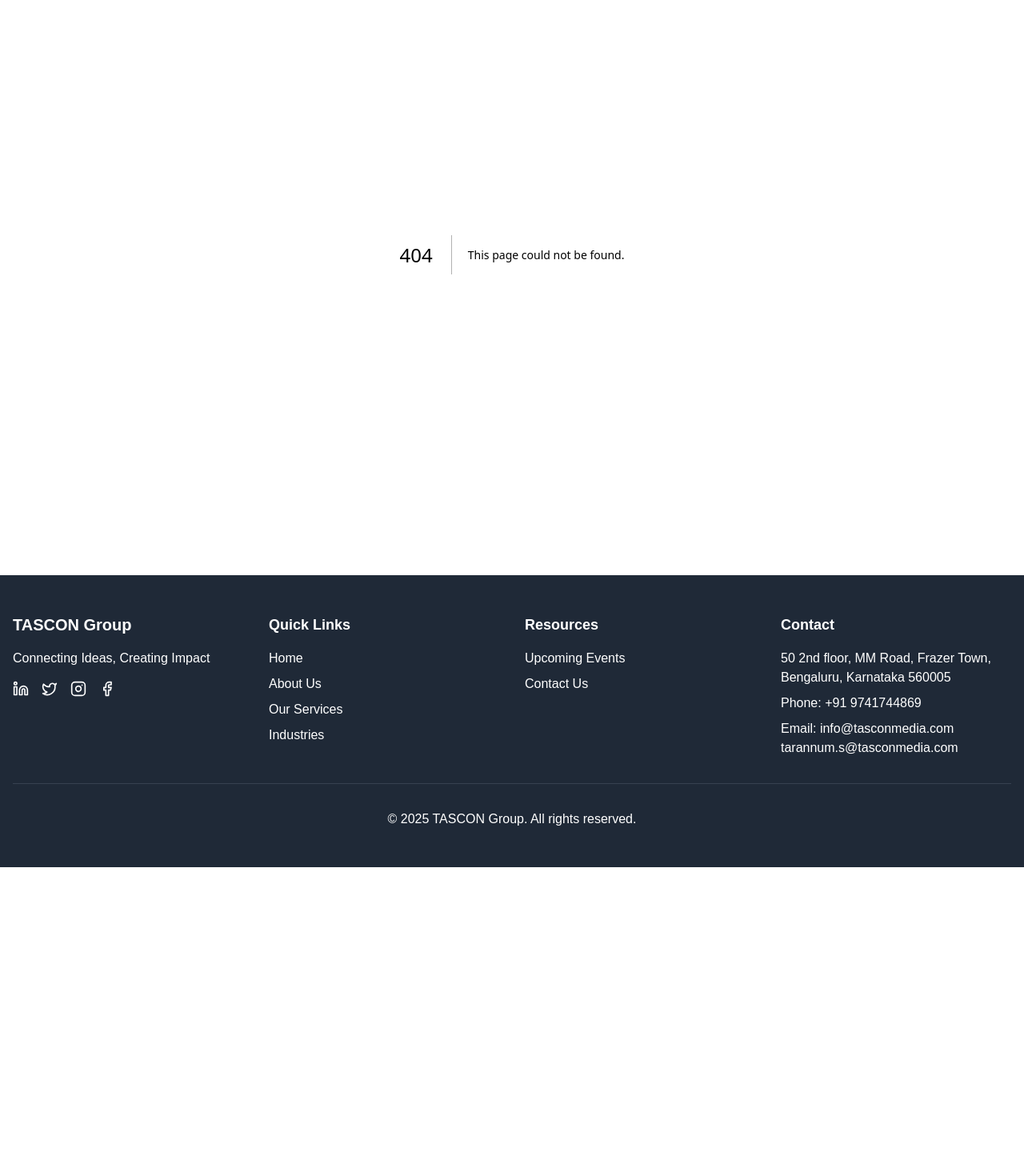
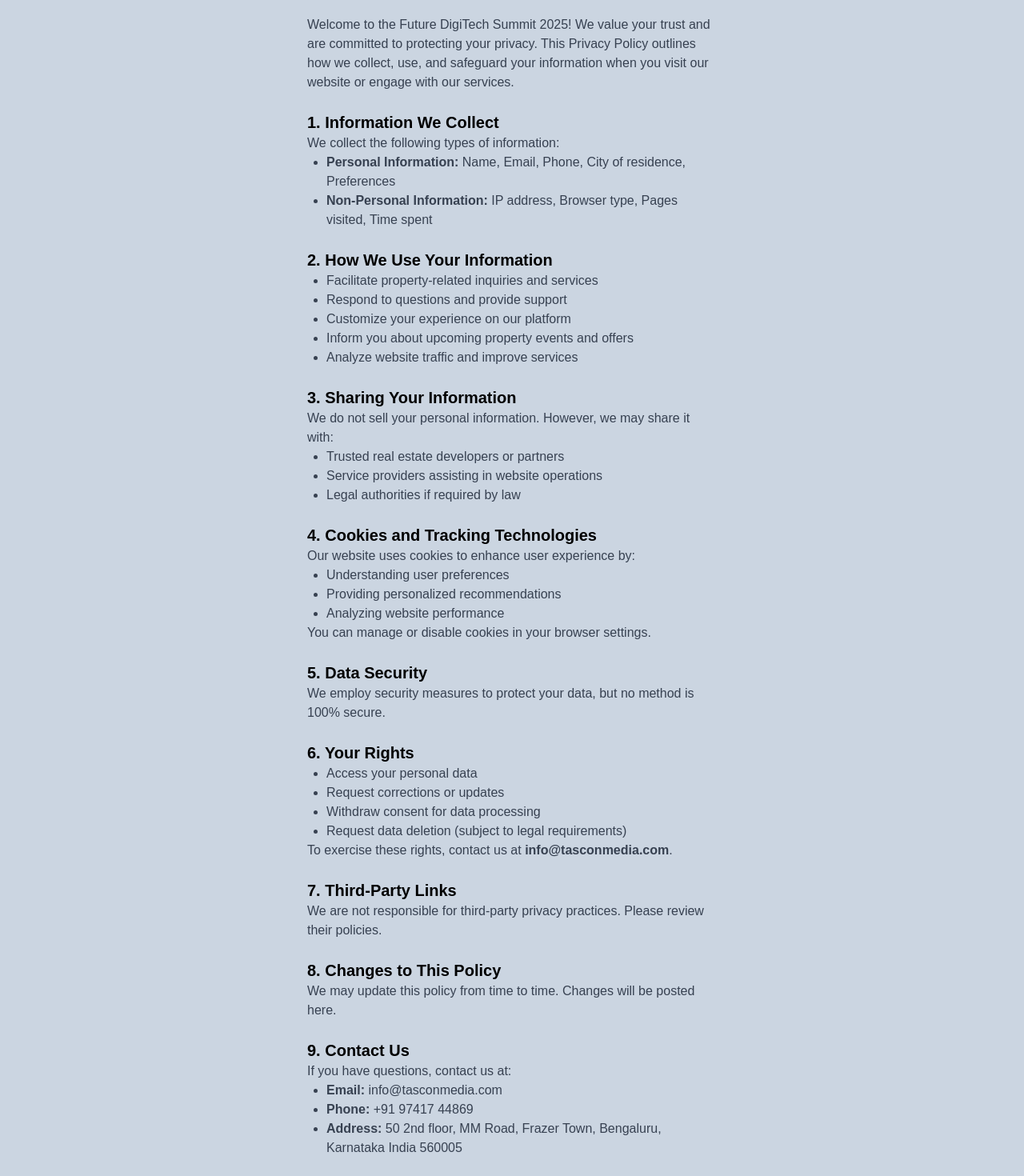
Before and after one commit to Sandeep1816/tascon-app, a Next.js app: page /policy in a window 1280 px wide. Before the commit this address had no page. Shown: the part 180-1650 px from the top of the page at 80% size. Before the commit the page ends 1264 px from the top, so only its background shows below. Built offline with nearby package versions, Linux system fonts and the light colour scheme.

Commit message:
first commit

```diff
--- /dev/null
+++ b/app/policy/page.tsx
@@ -0,0 +1,75 @@
+import React from "react";
+
+const PrivacyPolicy = () => {
+  return (
+    <div className=" px-96 py-10 content-center bg-slate-300 text-black">
+      <h1 className="text-3xl font-bold text-center mb-6">Privacy Policy</h1>
+      <p className="text-gray-700 mb-4">
+        Welcome to the Future DigiTech Summit 2025! We value your trust and are committed to
+        protecting your privacy. This Privacy Policy outlines how we collect, use, and safeguard
+        your information when you visit our website or engage with our services.
+      </p>
+
+      <h2 className="text-xl font-semibold mt-6">1. Information We Collect</h2>
+      <p className="text-gray-700">We collect the following types of information:</p>
+      <ul className="list-disc pl-6 text-gray-700">
+        <li><strong>Personal Information:</strong> Name, Email, Phone, City of residence, Preferences</li>
+        <li><strong>Non-Personal Information:</strong> IP address, Browser type, Pages visited, Time spent</li>
+      </ul>
+
+      <h2 className="text-xl font-semibold mt-6">2. How We Use Your Information</h2>
+      <ul className="list-disc pl-6 text-gray-700">
+        <li>Facilitate property-related inquiries and services</li>
+        <li>Respond to questions and provide support</li>
+        <li>Customize your experience on our platform</li>
+        <li>Inform you about upcoming property events and offers</li>
+        <li>Analyze website traffic and improve services</li>
+      </ul>
+
+      <h2 className="text-xl font-semibold mt-6">3. Sharing Your Information</h2>
+      <p className="text-gray-700">We do not sell your personal information. However, we may share it with:</p>
+      <ul className="list-disc pl-6 text-gray-700">
+        <li>Trusted real estate developers or partners</li>
+        <li>Service providers assisting in website operations</li>
+        <li>Legal authorities if required by law</li>
+      </ul>
+
+      <h2 className="text-xl font-semibold mt-6">4. Cookies and Tracking Technologies</h2>
+      <p className="text-gray-700">Our website uses cookies to enhance user experience by:</p>
+      <ul className="list-disc pl-6 text-gray-700">
+        <li>Understanding user preferences</li>
+        <li>Providing personalized recommendations</li>
+        <li>Analyzing website performance</li>
+      </ul>
+      <p className="text-gray-700">You can manage or disable cookies in your browser settings.</p>
+
+      <h2 className="text-xl font-semibold mt-6">5. Data Security</h2>
+      <p className="text-gray-700">We employ security measures to protect your data, but no method is 100% secure.</p>
+
+      <h2 className="text-xl font-semibold mt-6">6. Your Rights</h2>
+      <ul className="list-disc pl-6 text-gray-700">
+        <li>Access your personal data</li>
+        <li>Request corrections or updates</li>
+        <li>Withdraw consent for data processing</li>
+        <li>Request data deletion (subject to legal requirements)</li>
+      </ul>
+      <p className="text-gray-700">To exercise these rights, contact us at <strong>info@tasconmedia.com</strong>.</p>
+
+      <h2 className="text-xl font-semibold mt-6">7. Third-Party Links</h2>
+      <p className="text-gray-700">We are not responsible for third-party privacy practices. Please review their policies.</p>
+
+      <h2 className="text-xl font-semibold mt-6">8. Changes to This Policy</h2>
+      <p className="text-gray-700">We may update this policy from time to time. Changes will be posted here.</p>
+
+      <h2 className="text-xl font-semibold mt-6">9. Contact Us</h2>
+      <p className="text-gray-700">If you have questions, contact us at:</p>
+      <ul className="list-disc pl-6 text-gray-700">
+        <li><strong>Email:</strong> info@tasconmedia.com</li>
+        <li><strong>Phone:</strong> +91 97417 44869</li>
+        <li><strong>Address:</strong> 50 2nd floor, MM Road, Frazer Town, Bengaluru, Karnataka India 560005</li>
+      </ul>
+    </div>
+  );
+};
+
+export default PrivacyPolicy;
```
